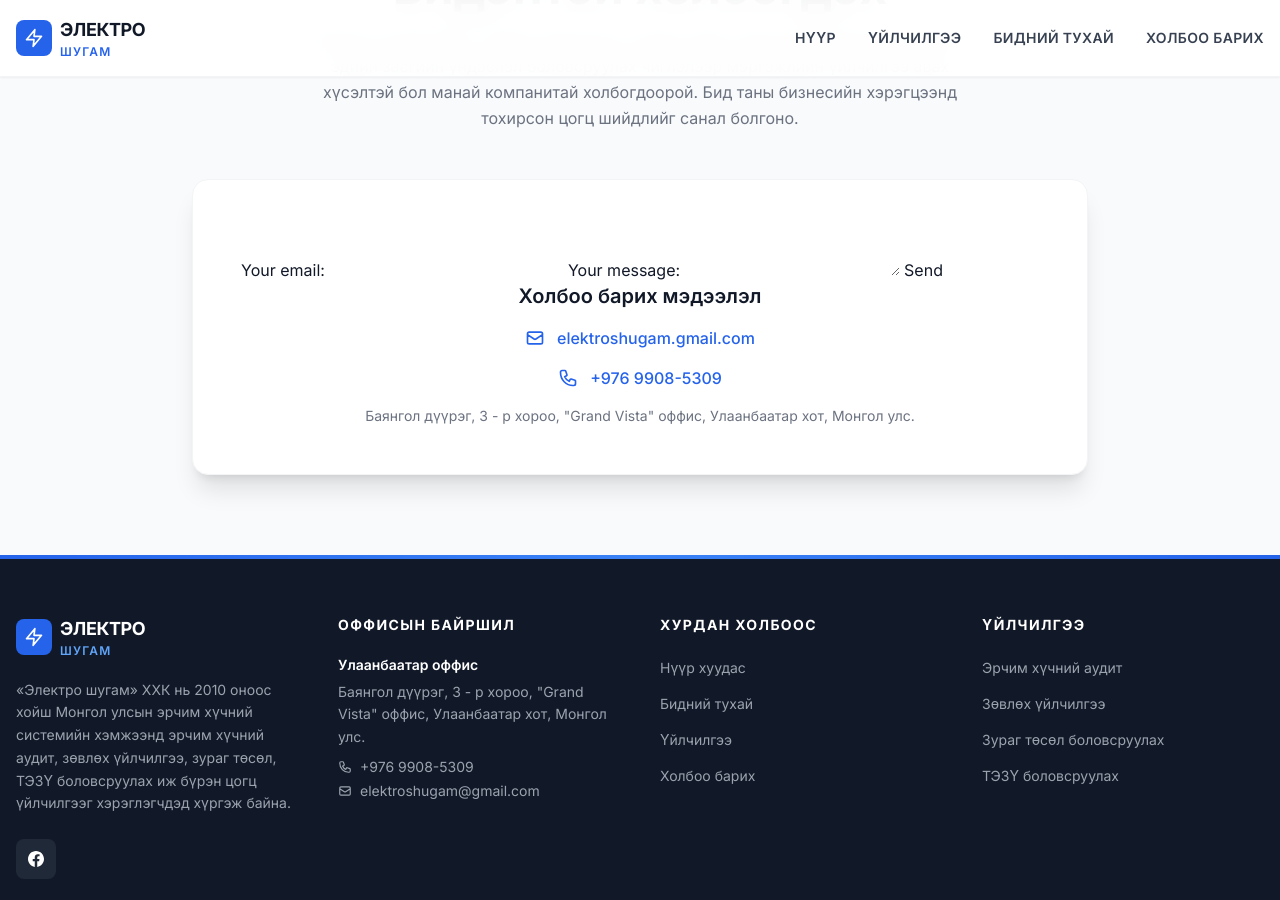
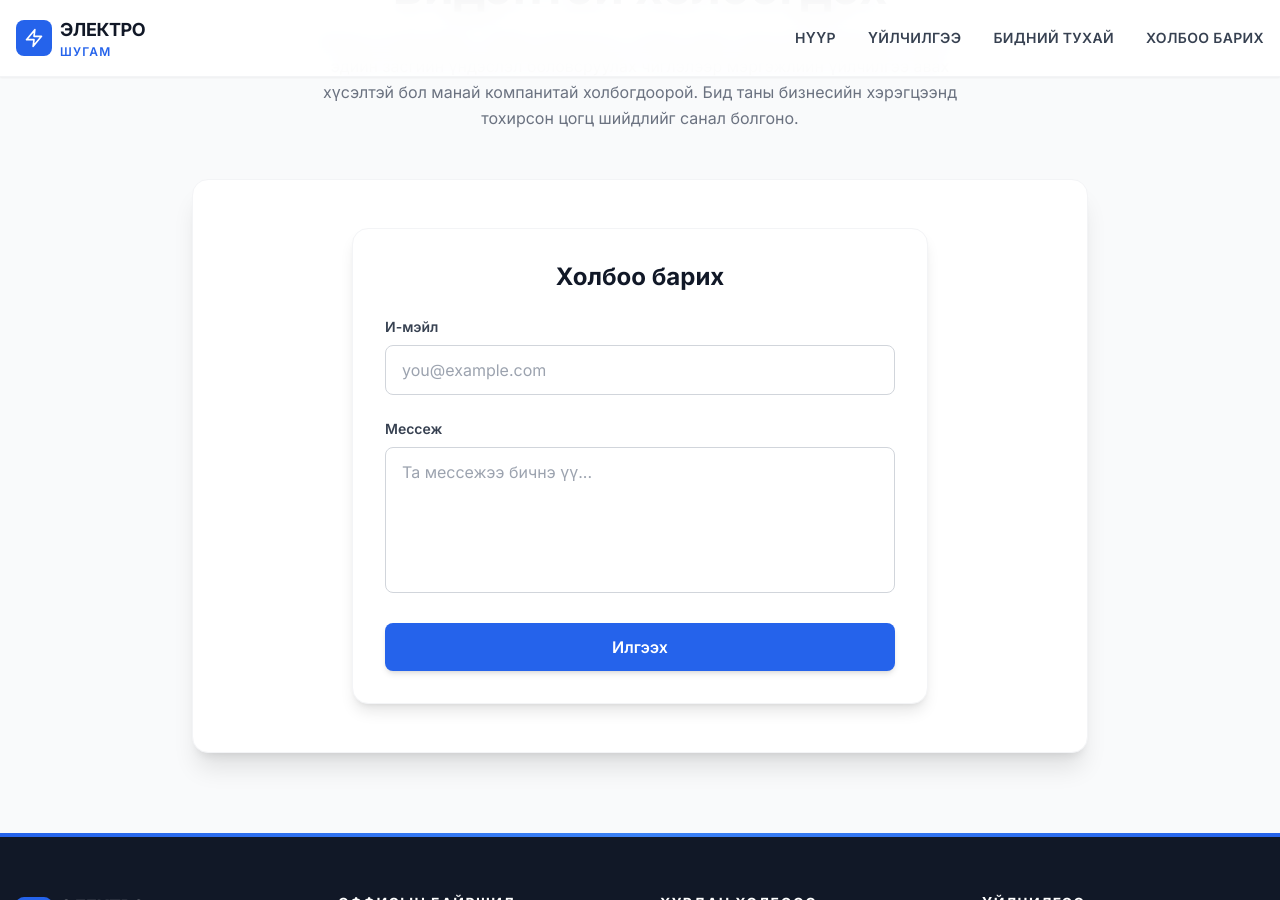
Before and after one commit to electroshugam/electroshugam_web_new, a Jekyll site: the page built from contact.html, in a window 1280 px wide and 900 px high, scrolled down 1259 px. Built offline with Jekyll 4.4.1, drawn with Linux system fonts in a browser that asks for light colours; nearby versions of some CDN libraries.

Commit message:
fig update

```diff
--- a/contact.html
+++ b/contact.html
@@ -80,7 +80,7 @@ body_class: ""
 
 
               <!-- modify this form HTML and place wherever you want your form -->
-      <form
+<!--          <form
             action="https://formspree.io/f/xzdyprjy"
             method="POST"
           >
@@ -92,23 +92,53 @@ body_class: ""
               Your message:
               <textarea name="message"></textarea>
             </label>
-        <!-- your other form fields go here -->
             <button type="submit">Send</button>
           </form>
 
+-->
 
-        <h3 class="text-xl font-semibold text-gray-900 mb-4 text-center">Холбоо барих мэдээлэл</h3>
-        <div class="space-y-4">
-          <div class="flex items-center justify-center gap-3">
-            <svg class="w-5 h-5 text-blue-600 flex-shrink-0" fill="none" stroke="currentColor" stroke-width="2" viewBox="0 0 24 24"><path stroke-linecap="round" stroke-linejoin="round" d="M3 8l7.89 5.26a2 2 0 002.22 0L21 8M5 19h14a2 2 0 002-2V7a2 2 0 00-2-2H5a2 2 0 00-2 2v10a2 2 0 002 2z"/></svg>
-            <a href="mailto:info@elektroshugam.mn" class="text-blue-600 hover:text-blue-700 font-medium">elektroshugam.gmail.com</a>
+
+    <form action="https://formspree.io/f/xzdyprjy" method="POST" class="max-w-xl mx-auto bg-white p-8 rounded-2xl shadow-lg border border-gray-100 space-y-6">
+
+      <h2 class="text-2xl font-bold text-gray-900 text-center">Холбоо барих</h2>
+
+      <!-- Email -->
+      <div>
+        <label class="block text-sm font-semibold text-gray-700 mb-2">
+          И-мэйл
+        </label>
+        <input
+          type="email"
+          name="email"
+          required
+          class="w-full px-4 py-3 rounded-lg border border-gray-300 focus:border-blue-500 focus:ring-2 focus:ring-blue-100 outline-none transition"
+          placeholder="you@example.com">
       </div>
-          <div class="flex items-center justify-center gap-3">
-            <svg class="w-5 h-5 text-blue-600 flex-shrink-0" fill="none" stroke="currentColor" stroke-width="2" viewBox="0 0 24 24"><path stroke-linecap="round" stroke-linejoin="round" d="M3 5a2 2 0 012-2h3.28a1 1 0 01.948.684l1.498 4.493a1 1 0 01-.502 1.21l-2.257 1.13a11.042 11.042 0 005.516 5.516l1.13-2.257a1 1 0 011.21-.502l4.493 1.498a1 1 0 01.684.949V19a2 2 0 01-2 2h-1C9.716 21 3 14.284 3 5z"/></svg>
-            <a href="tel:+97670110000" class="text-blue-600 hover:text-blue-700 font-medium">+976 9908-5309</a>
+
+      <!-- Message -->
+      <div>
+        <label class="block text-sm font-semibold text-gray-700 mb-2">
+          Мессеж
+        </label>
+        <textarea
+          name="message"
+          rows="5"
+          required
+          class="w-full px-4 py-3 rounded-lg border border-gray-300 focus:border-blue-500 focus:ring-2 focus:ring-blue-100 outline-none transition resize-none"
+          placeholder="Та мессежээ бичнэ үү..."></textarea>
       </div>
-          <p class="text-gray-500 text-sm mt-4 text-center">Баянгол дүүрэг, 3 - р хороо, "Grand Vista" оффис, Улаанбаатар хот, Монгол улс.</p>
-        </div>
+
+  <!-- Button -->
+  <button
+    type="submit"
+    class="w-full bg-blue-600 text-white font-semibold py-3 rounded-lg hover:bg-blue-700 transition shadow-md hover:shadow-lg">
+    Илгээх
+  </button>
+
+</form>
+
+
+
       </div>
     </div>
   </div>
```
Lines whose indentation alone changed are shown as unchanged.
